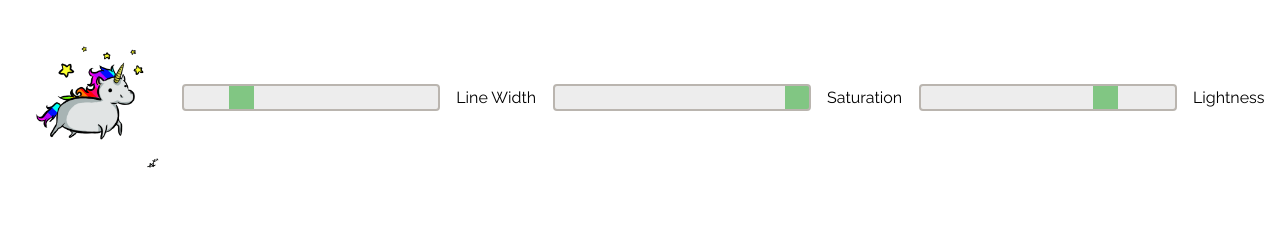
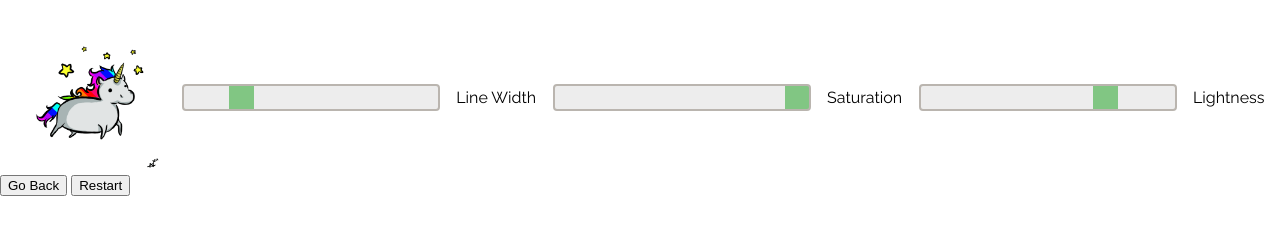
Before and after one commit to nerochen25/rainbow_pen, a plain HTML site: page index.html in a window 1280 px wide. Drawn offline with Linux system fonts and the light colour scheme.

Commit message:
Add new btns-div along with two new btns for go-back and restart

```diff
--- a/index.html
+++ b/index.html
@@ -13,7 +13,10 @@
     <input class="line-width-range slider" type="range">Line Width</input>
     <input class="saturation-range slider" type="range">Saturation</input>
     <input class="lightness-range slider" type="range">Lightness</input>
-
+  </div>
+  <div class="btns-div">
+    <button class="go-back-btn">Go Back</button>
+    <button class="restart-btn">Restart</button>
   </div>
   <canvas id="draw" width="800" height="800"></canvas>
   <script src="rainbow_pen.js"></script>
```
